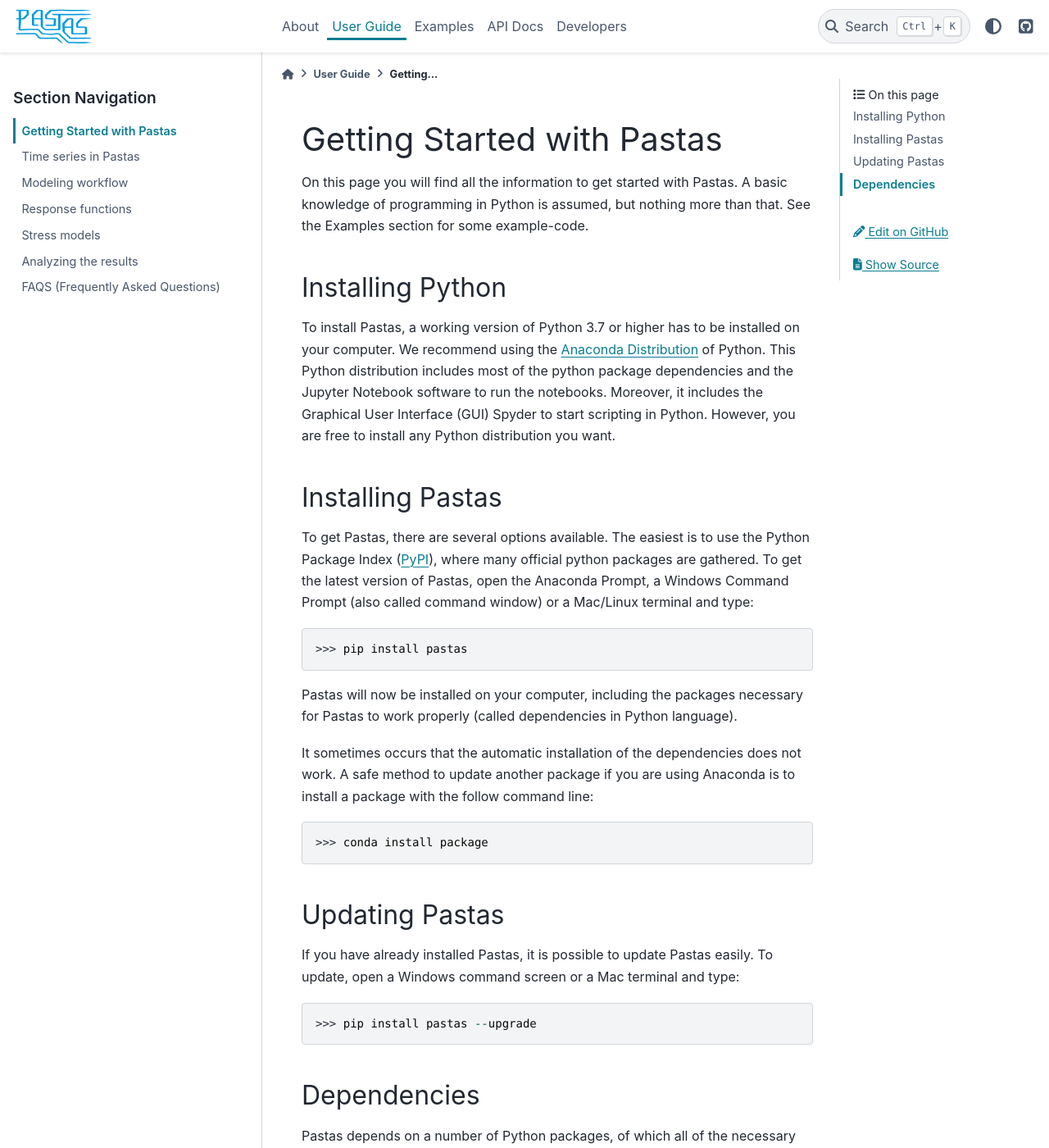
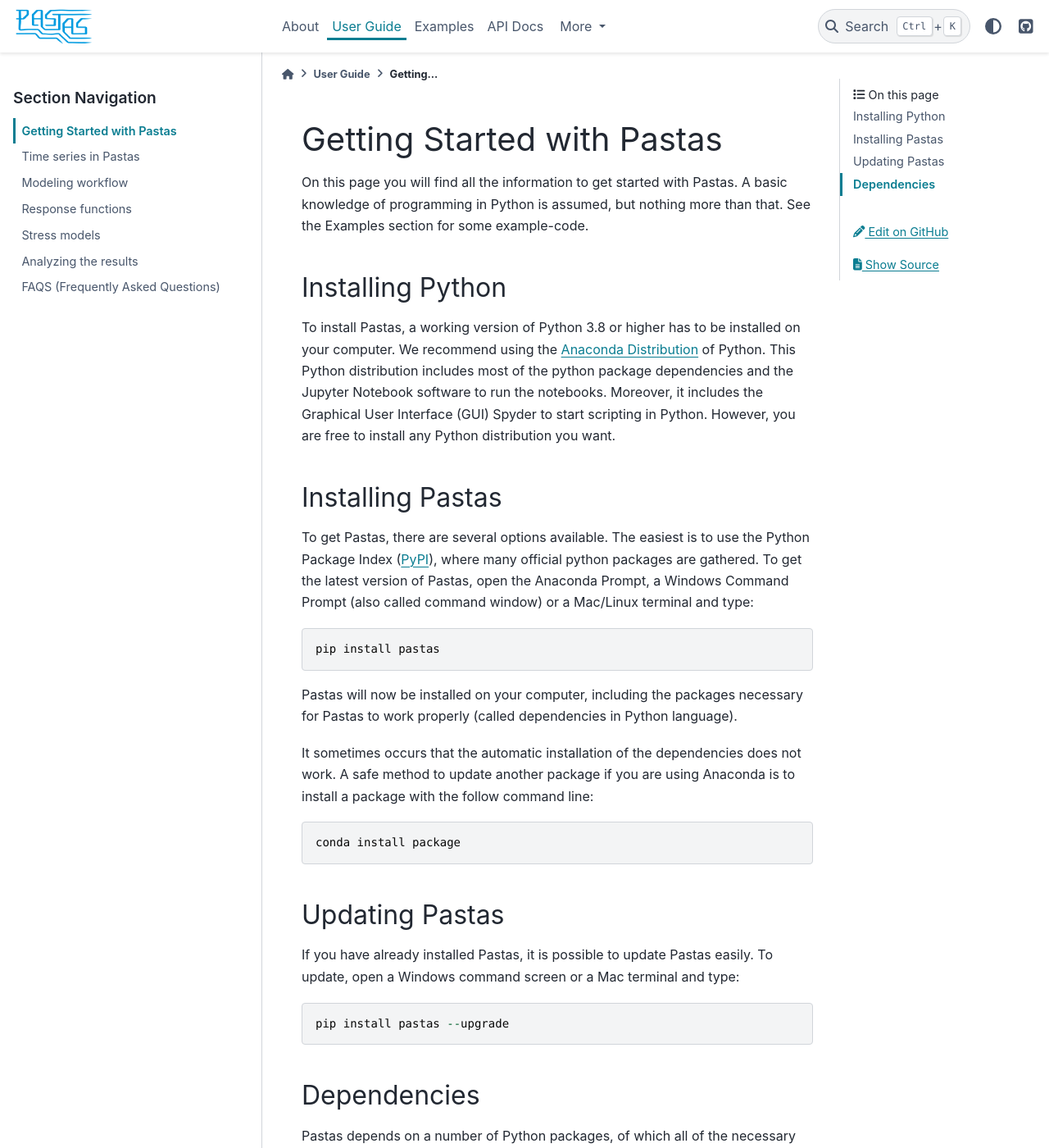
Before and after one commit to pastas/pastas, a Sphinx documentation site: the page built from doc/userguide/01_getting_started.rst, in a window 1280 px wide and 1400 px high. Shown: the whole window at 82% size. Built offline with Sphinx 7.4.7 and the PyData theme 0.15.4, drawn with Linux system fonts in a browser that asks for light colours; pages that are not in the unit, such as notebooks, are missing from menus; some of the changed text lies outside the part shown.

Commit message:
Update contents

```diff
--- a/README.rst
+++ b/README.rst
@@ -50,7 +50,7 @@ Get in Touch
 
 Quick installation guide
 ~~~~~~~~~~~~~~~~~~~~~~~~
-To install Pastas, a working version of Python 3.7, 3.8 or 3.9 has to be
+To install Pastas, a working version of Python 3.8, 3.9 or 3.10 has to be
 installed on your computer. We recommend using the `Anaconda Distribution
 <https://www.continuum.io/downloads>`_ as it includes most of the python
 package dependencies and the Jupyter Notebook software to run the notebooks.
@@ -90,7 +90,7 @@ Pastas
 - numpy>=1.7
 - matplotlib>=3.1
 - pandas>=1.1
-- scipy>=1.3
+- scipy>=1.8
 - numba>=0.51
 
 To install the most important optional dependencies (solver LmFit and function visualisation Latexify) at the same time with Pastas use::
--- a/doc/about/index.rst
+++ b/doc/about/index.rst
@@ -10,7 +10,7 @@ available from the `Pastas GitHub <https://github.com/pastas/pastas>`_.
 Mission
 -------
 
-
+Our mission is to provide a
 
 
 Supporting organizations
--- a/doc/conf.py
+++ b/doc/conf.py
@@ -106,6 +106,7 @@ html_show_sourcelink = True
 html_theme_options = {
     "github_url": "https://github.com/pastas/pastas",
     "use_edit_page_button": True,
+    "header_links_before_dropdown": 4,
 }
 
 html_context = {
--- a/doc/userguide/01_getting_started.rst
+++ b/doc/userguide/01_getting_started.rst
@@ -6,7 +6,7 @@ that. See the Examples section for some example-code.
 
 Installing Python
 -----------------
-To install Pastas, a working version of Python 3.7 or higher has to be
+To install Pastas, a working version of Python 3.8 or higher has to be
 installed on your computer. We recommend using the `Anaconda Distribution
 <https://www.continuum.io/downloads>`_ of Python. This Python distribution
 includes most of the python package dependencies and the Jupyter Notebook
@@ -22,7 +22,7 @@ many official python packages are gathered. To get the latest version of
 Pastas, open the Anaconda Prompt, a Windows Command Prompt (also called
 command window) or a Mac/Linux terminal and type::
 
->>> pip install pastas
+    pip install pastas
 
 Pastas will now be installed on your computer, including the packages
 necessary for Pastas to work properly (called dependencies in Python
@@ -32,14 +32,14 @@ It sometimes occurs that the automatic installation of the
 dependencies does not work. A safe method to update another package if you are
 using Anaconda is to install a package with the follow command line::
 
->>> conda install package
+    conda install package
 
 Updating Pastas
 ---------------
 If you have already installed Pastas, it is possible to update Pastas
 easily. To update, open a Windows command screen or a Mac terminal and type::
 
->>> pip install pastas --upgrade
+    pip install pastas --upgrade
 
 Dependencies
 ------------
```
Also changed, not shown: other parts of doc/userguide/01_getting_started.rst (+0 -5 lines), doc/about/citing.rst (added, +73 -0 lines), doc/about/team.rst (added, +52 -0 lines), doc/developers/index.rst (+0 -47 lines), doc/examples/index.rst (+6 -6 lines), 1 other file.
